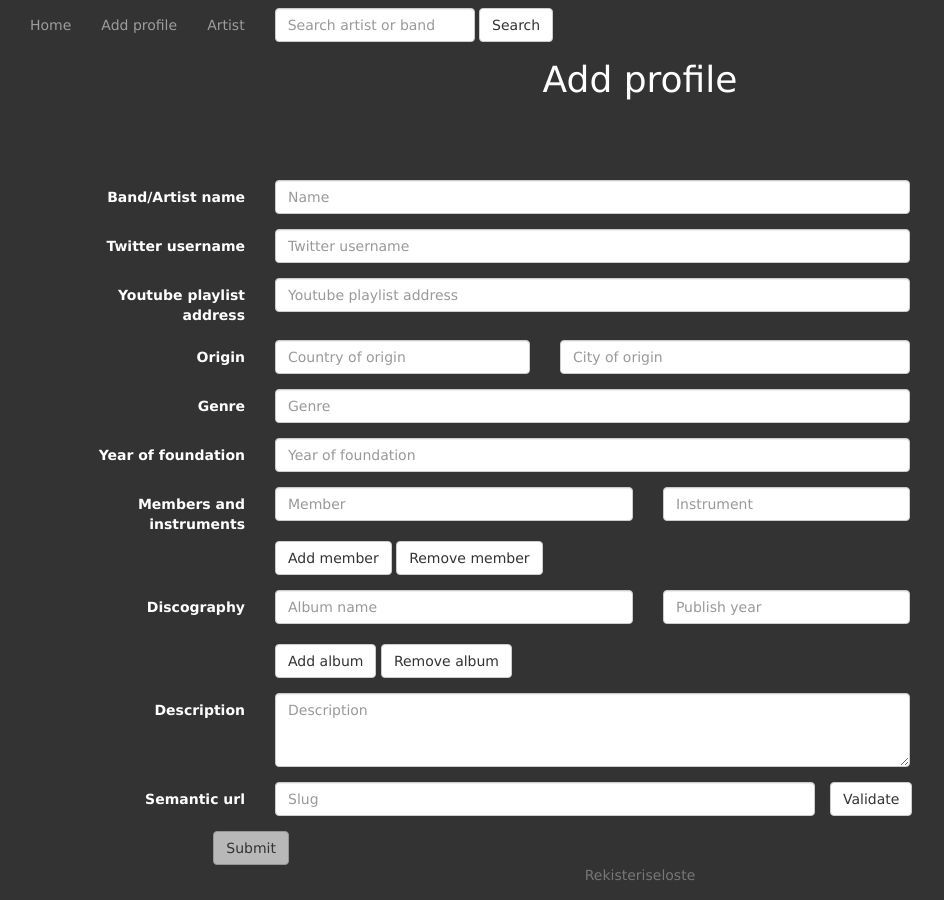
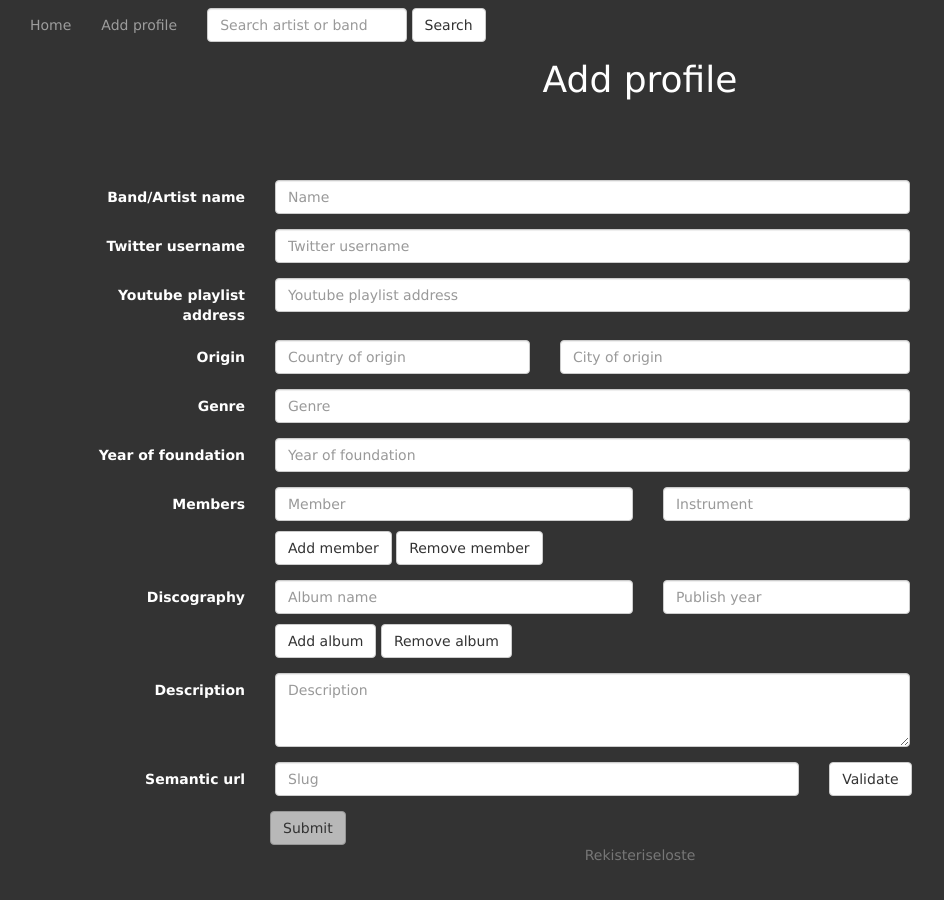
Before and after one commit to bambimusic/bambimusic, a Flask app: page /add in a window 1280 px wide. Shown: the whole page, without its empty margins (0-944 px from the left). After the commit the page ends 860 px from the top, so only its background shows below. Run offline with Flask 2, Linux system fonts and the light colour scheme; some libraries are stand-ins or nearby versions.

Commit message:
sivuston title englanniksi, labelien muokkausta, submit-button responsiiviseksi, artist linkki pois ylapalkista

```diff
--- a/static/add.css
+++ b/static/add.css
@@ -15,15 +15,9 @@ body {
   padding: 0;
 }
 
-#buttonDiv{
-}
 
 #slugButton {
   margin: 0;
-}
-
-#slugDiv {
-  padding: 0;
 }
 
 .navbar-inverse {
@@ -60,3 +54,17 @@ h1 {
   background-color: #333;
   text-align: center;
 }
+
+.memberField {
+  padding: 0;
+  margin-bottom: 10px;
+}
+
+.albumField {
+  padding: 0;
+  margin-bottom: 10px;
+}
+
+#inputDiv {
+  padding: 0;
+}
--- a/static/add.js
+++ b/static/add.js
@@ -8,15 +8,15 @@ albumIdIncrement = 1;
 
 window.onload = function() {
   $('#memberButton').click(function(){
-    var membFld = newElement("div", "memberField" +memberIdIncrement);
+    var membFld = newElement("div", "memberField col-sm-12");
     var membDiv = newElement("div", "col-sm-7");
     var instrDiv = newElement("div", "col-sm-5");
-    var membInput = newElement("input", "form-control memberField");
-    var br = document.createElement("br");
+    var membInput = newElement("input", "form-control");
 
     membInput.type = "text";
     membInput.name = "member" + memberIdIncrement;
     membInput.id = "inputMembers" + memberIdIncrement;
+    membFld.id = "memberField" + memberIdIncrement;
     membInput.placeholder = "Member";
     var instrInput = newElement("input", "form-control instrumentField");
     instrInput.type = "text";
@@ -27,7 +27,6 @@ window.onload = function() {
     membFld.appendChild(membDiv);
     membFld.appendChild(instrDiv);
     membDiv.appendChild(membInput);
-    membDiv.appendChild(br);
     instrDiv.appendChild(instrInput);
 
     var div = document.getElementById( "memberDiv");
@@ -38,20 +37,21 @@ window.onload = function() {
 
   $('#removeMemberButton').click(function(){
     if (memberIdIncrement>1) {
-        $( ".memberField" +(memberIdIncrement-1) ).remove();
+        $( "#memberField" +(memberIdIncrement-1) ).remove();
         memberIdIncrement--;
     }
   });
 
   $('#albumButton').click(function(){
-    var albumFld = newElement("div", "albumField" +albumIdIncrement);
+    var albumFld = newElement("div", "albumField col-sm-12");
     var albumDiv = newElement("div", "col-sm-7");
     var yearDiv = newElement("div", "col-sm-5");
     var albumInput = newElement("input", "form-control albumNameField");
-    var br = document.createElement("br");
+
     albumInput.type = "text";
     albumInput.name = "album" + albumIdIncrement;
     albumInput.id = "inputAlbum" + albumIdIncrement;
+    albumFld.id = "albumField" + albumIdIncrement;
     albumInput.placeholder = "Album name";
     var yearInput = newElement("input", "form-control albumYearField");
     yearInput.type = "text";
@@ -62,7 +62,6 @@ window.onload = function() {
     albumFld.appendChild(albumDiv);
     albumFld.appendChild(yearDiv);
     albumDiv.appendChild(albumInput);
-    albumDiv.appendChild(br);
     yearDiv.appendChild(yearInput);
 
     var div = document.getElementById( "albumDiv");
@@ -74,7 +73,7 @@ window.onload = function() {
   $('#removeAlbumButton').click(function(){
 
     if(albumIdIncrement > 1) {
-      $( ".albumField" +(albumIdIncrement-1) ).remove();
+      $( "#albumField" +(albumIdIncrement-1) ).remove();
       albumIdIncrement--;
     }
 
--- a/templates/add.html
+++ b/templates/add.html
@@ -3,7 +3,7 @@
 <head>
 <meta charset="UTF-8">
 <meta name="viewport" content="width=device-width, initial-scale=1">
-<title>Bambimusiikki</title>
+<title>Bambimusic</title>
 <link rel="stylesheet" href="https://maxcdn.bootstrapcdn.com/bootstrap/3.3.7/css/bootstrap.min.css" integrity="sha384-BVYiiSIFeK1dGmJRAkycuHAHRg32OmUcww7on3RYdg4Va+PmSTsz/K68vbdEjh4u" crossorigin="anonymous">
 <link rel="stylesheet" type="text/css" href={{ url_for('static', filename='add.css') }} />
 <script src="https://ajax.googleapis.com/ajax/libs/jquery/3.1.1/jquery.min.js"></script>
@@ -31,7 +31,6 @@
             <ul class="nav navbar-nav">
               <li><a href="/">Home</a></li>
               <li><a href="/add">Add profile</a></li>
-              <li><a href="/artist">Artist</a></li>
             </ul>
             <form class="navbar-form navbar-left">
               <div class="form-group">
@@ -95,19 +94,18 @@
           </div>
 
           <div class="form-group">
-            <label for="inputMembers" class="col-sm-2 control-label">Members and instruments</label>
+            <label for="inputMembers" class="col-sm-2 control-label">Members</label>
             <div class="col-sm-7" id="memberDiv">
-              <div class="memberField0">
+              <div class="memberField col-sm-12">
                 <div class="col-sm-7">
-                  <input type="text" class="form-control memberField" id="inputMembers0" name="member0" placeholder="Member">
+                  <input type="text" class="form-control" id="inputMembers0" name="member0" placeholder="Member">
                 </div>
                 <div class="col-sm-5">
                   <input type="text" class="form-control instrumentField" id="inputMembersInstrument0" name="instrument0" placeholder="Instrument">
-                  <br>
                 </div>
               </div>
             </div>
-            <div class="col-sm-offset-2 col-sm-7" id="buttonDiv">
+            <div class="col-sm-offset-2 col-sm-7" class="buttonDiv">
               <button type="button" id="memberButton" class="btn btn-default">Add member</button>
               <button type="button" id="removeMemberButton" class="btn btn-default">Remove member</button>
             </div>
@@ -115,17 +113,16 @@
           <div class="form-group">
             <label for="inputDiscography" class="col-sm-2 control-label">Discography</label>
             <div class="col-sm-7" id="albumDiv">
-              <div class="albumField0">
+              <div class="albumField col-sm-12">
                 <div class="col-sm-7">
                   <input type="text" class="form-control albumNameField" id="inputAlbums0" name="album0" placeholder="Album name">
                 </div>
                 <div class="col-sm-5">
                   <input type="text" class="form-control albumYearField" id="inputYear0" name="year0" placeholder="Publish year">
-                  <br>
                 </div>
               </div>
             </div>
-            <div class="col-sm-offset-2 col-sm-7" id="buttonDiv">
+            <div class="col-sm-offset-2 col-sm-7" class="buttonDiv">
               <button type="button" id="albumButton" class="btn btn-default">Add album</button>
               <button type="button" id="removeAlbumButton" class="btn btn-default">Remove album</button>
             </div>
@@ -139,16 +136,19 @@
           </div>
           <div class="form-group">
               <label for="inputSlug" class="col-sm-2 control-label">Semantic url</label>
-              <div class="col-sm-6">
-                  <input type="text" class="form-control" id="inputSlug" name="slug" placeholder="Slug" required>
-              </div>
-              <div class="col-sm-1" id="slugDiv">
-                  <button type="button" id="slugButton" class="btn btn-default">Validate</button>
-              </div>
+              <div id="inputDiv" class="col-sm-7">
+                <div class="col-sm-10">
+                    <input type="text" class="form-control" id="inputSlug" name="slug" placeholder="Slug" required>
+                </div>
+                <div class="col-sm-2" id="slugDiv">
+                    <button type="button" id="slugButton" class="btn btn-default">Validate</button>
+                </div>
+            </div>
           </div>
+          <button type="submit" id="submitButton" class="btn btn-default col-md-offset-2" disabled="true" >Submit</button>
 </div>
 
-          <button type="submit" id="submitButton" class="btn btn-default col-md-offset-2" disabled="true" >Submit</button>
+
         </form>
   </section>
 </div>
--- a/templates/artist.html
+++ b/templates/artist.html
@@ -3,7 +3,7 @@
 <head>
 <meta charset="UTF-8">
 <meta name="viewport" content="width=device-width, initial-scale=1">
-<title>Bambimusiikki</title>
+<title>Bambimusic</title>
 <link rel="stylesheet" href="https://maxcdn.bootstrapcdn.com/bootstrap/3.3.7/css/bootstrap.min.css" integrity="sha384-BVYiiSIFeK1dGmJRAkycuHAHRg32OmUcww7on3RYdg4Va+PmSTsz/K68vbdEjh4u" crossorigin="anonymous">
 <link rel="stylesheet" type="text/css" href={{ url_for('static', filename='artist.css') }} />
 <script src="https://ajax.googleapis.com/ajax/libs/jquery/3.1.1/jquery.min.js"></script>
--- a/templates/index.html
+++ b/templates/index.html
@@ -3,7 +3,7 @@
 <head>
 <meta charset="UTF-8">
 <meta name="viewport" content="width=device-width, initial-scale=1">
-<title>Bambimusiikki</title>
+<title>Bambimusic</title>
 <link rel="stylesheet" href="https://maxcdn.bootstrapcdn.com/bootstrap/3.3.7/css/bootstrap.min.css" integrity="sha384-BVYiiSIFeK1dGmJRAkycuHAHRg32OmUcww7on3RYdg4Va+PmSTsz/K68vbdEjh4u" crossorigin="anonymous">
 <link rel="stylesheet" type="text/css" href={{ url_for('static', filename='index.css') }} />
 <script src="https://ajax.googleapis.com/ajax/libs/jquery/3.1.1/jquery.min.js"></script>
@@ -32,7 +32,6 @@
             <ul class="nav navbar-nav">
               <li><a href="/">Home</a></li>
               <li><a href="/add">Add profile</a></li>
-              <li><a href="/artist">Artist</a></li>
             </ul>
             <form class="navbar-form navbar-left">
               <div class="form-group">
```
